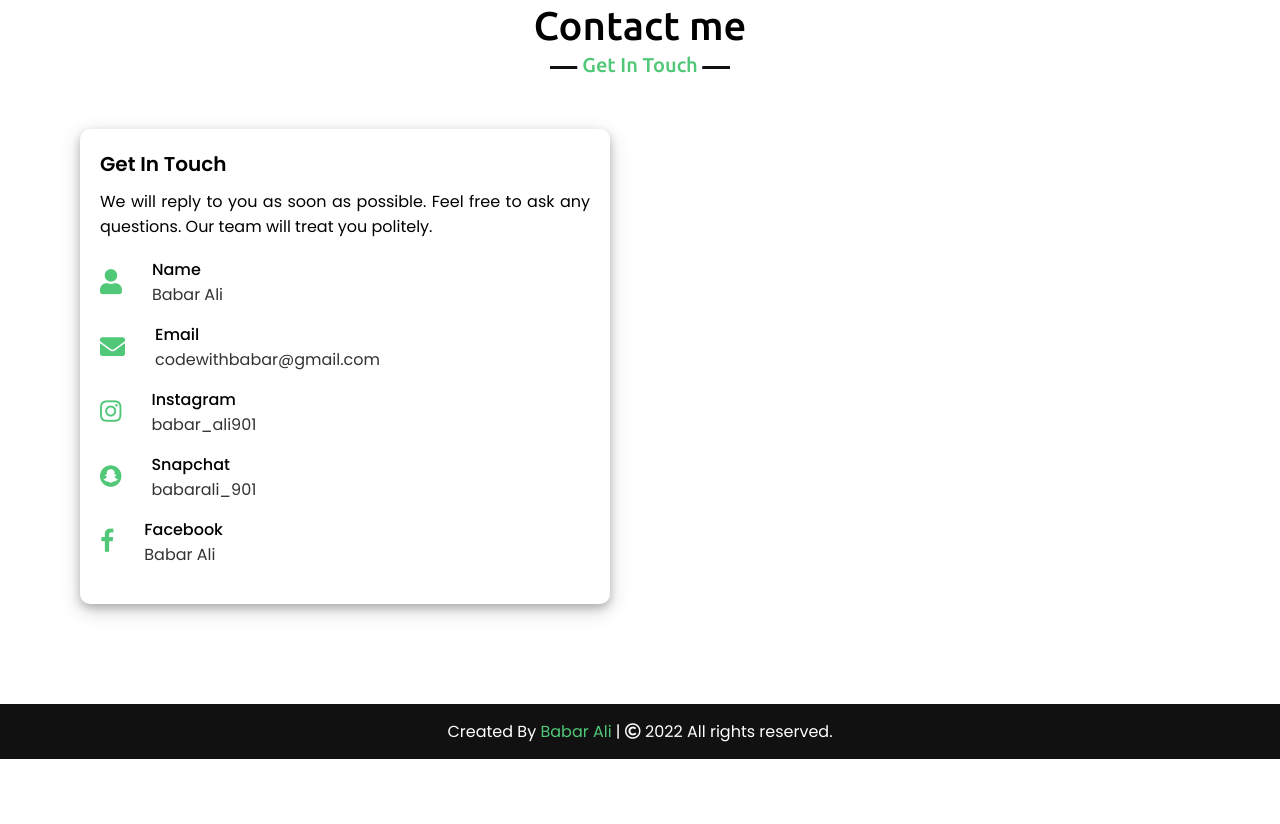
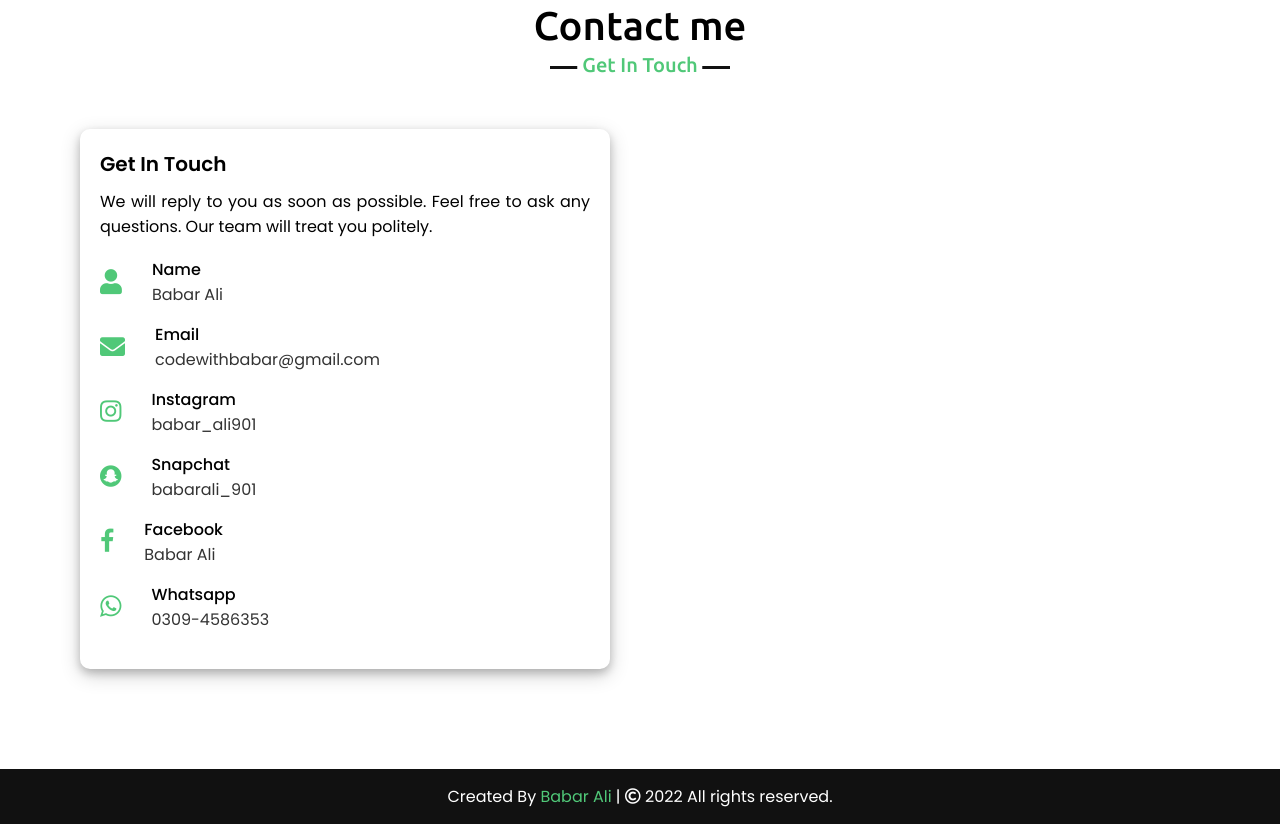
Before and after one commit to BABAR1122786/sample, a plain HTML site: page index.html in a window 1280 px wide. Shown: the part 4066-4890 px from the top of the page. Before the commit the page ends 4825 px from the top, so only its background shows below. Drawn offline with nearby package versions, Linux system fonts and the light colour scheme.

Commit message:
Update index.html

```diff
--- a/index.html
+++ b/index.html
@@ -1031,6 +1031,13 @@ footer span a:hover{
                                 <div class="sub-title">Babar Ali</div>
                             </div>
                         </div>
+                        <div class="row">
+                            <a href="#" target="_blank" class="fa fa-whatsapp"></a>
+                            <div class="info">
+                                <div class="head">Whatsapp</div>
+                                <div class="sub-title">0309-4586353</div>
+                            </div>
+                        </div>
                     </div>
                 </div>
                 <!-- <div class="column right" data-aos="fade-down">
```
